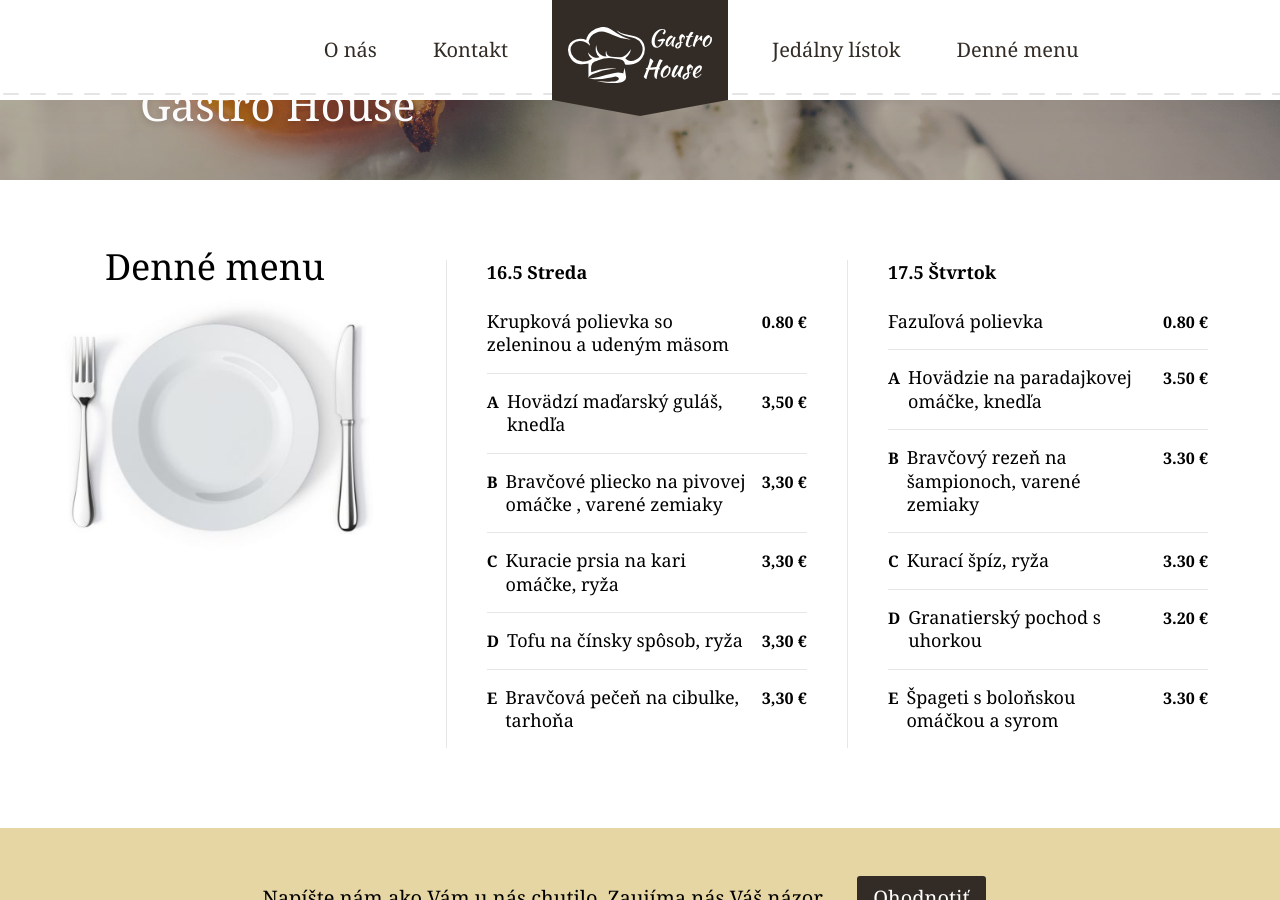
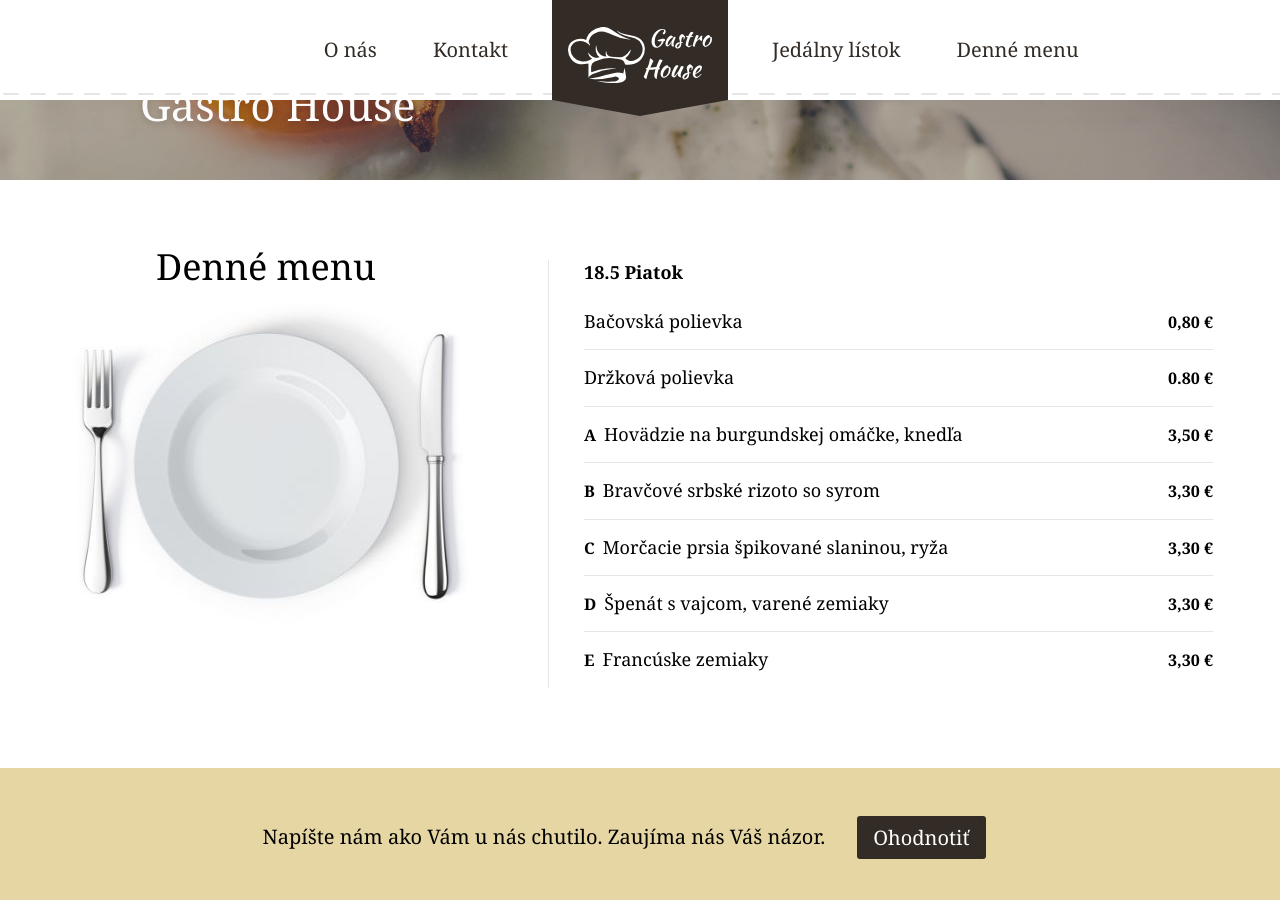
Before and after one commit to gastrohouse/web, a Jekyll site: the page built from _pages/home.html, in a window 1280 px wide and 900 px high, scrolled down 550 px. Built offline with Jekyll 4.4.1, drawn with Linux system fonts in a browser that asks for light colours.

Commit message:
Update from Forestry.io - _pages/home.html

```diff
--- a/_pages/home.html
+++ b/_pages/home.html
@@ -2,44 +2,27 @@
 permalink: "/"
 layout: home
 menu:
-- day: 16.5 Streda
+- day: 18.5 Piatok
   food:
-  - title: 'Krupková polievka so zeleninou a udeným mäsom '
+  - title: Bačovská polievka
+    price: 0,80
+  - title: Držková polievka
     price: '0.80'
-  - title: Hovädzí maďarský guláš, knedľa
+  - title: Hovädzie na burgundskej omáčke, knedľa
     mark: A
     price: '3,50'
-  - title: Bravčové pliecko na pivovej omáčke , varené zemiaky
+  - title: Bravčové srbské rizoto so syrom
     mark: B
     price: '3,30'
-  - title: Kuracie prsia na kari omáčke, ryža
+  - title: Morčacie prsia špikované slaninou, ryža
     mark: C
     price: '3,30'
-  - title: Tofu na čínsky spôsob, ryža
+  - title: "Špenát s vajcom, varené zemiaky"
     mark: D
     price: '3,30'
-  - title: Bravčová pečeň na cibulke, tarhoňa
+  - title: Francúske zemiaky
     mark: E
     price: '3,30'
-- food:
-  - title: Fazuľová polievka
-    price: '0.80'
-  - title: Hovädzie na paradajkovej omáčke, knedľa
-    mark: A
-    price: '3.50'
-  - title: Bravčový rezeň na šampionoch, varené zemiaky
-    mark: B
-    price: '3.30'
-  - title: Kurací špíz, ryža
-    mark: C
-    price: '3.30'
-  - title: Granatierský pochod s uhorkou
-    mark: D
-    price: '3.20'
-  - title: "Špageti s boloňskou omáčkou a syrom "
-    mark: E
-    price: '3.30'
-  day: 17.5 Štvrtok
 intro:
   title: Gastro House
   perex: ''
```
